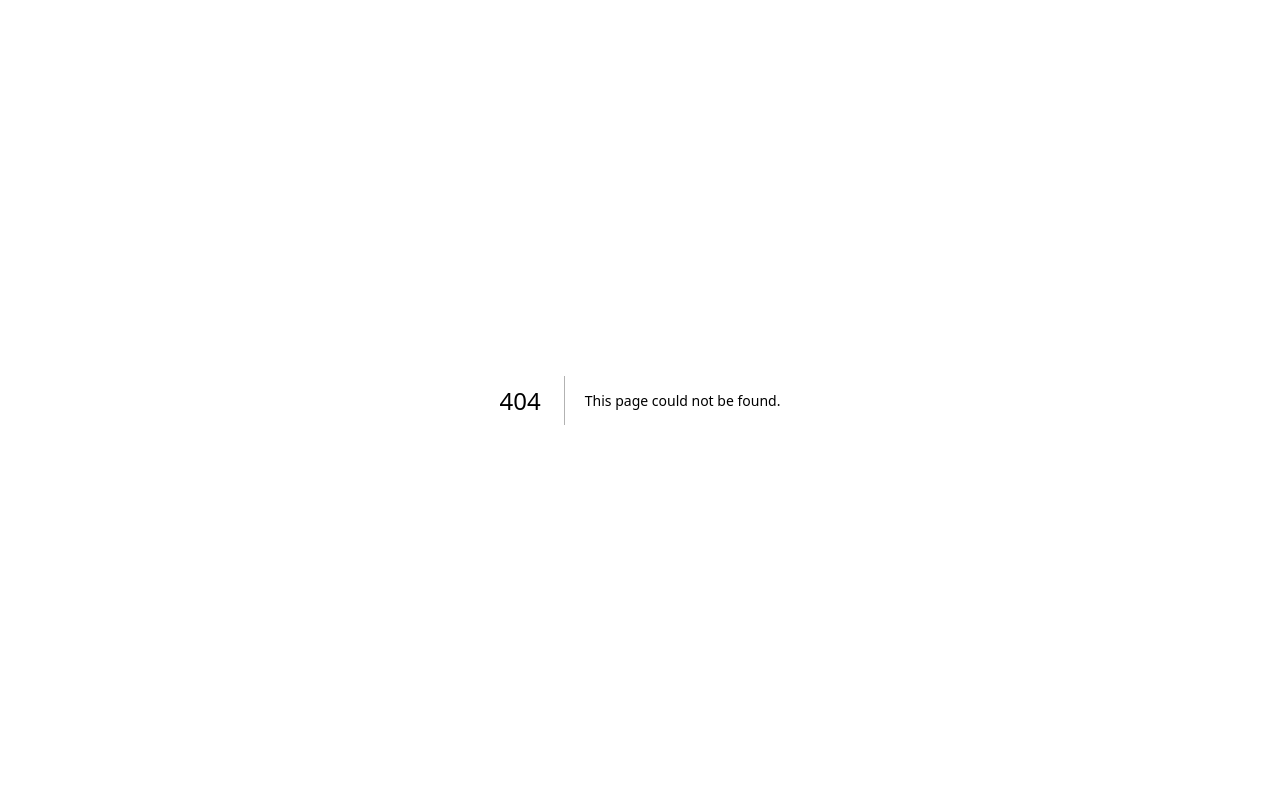
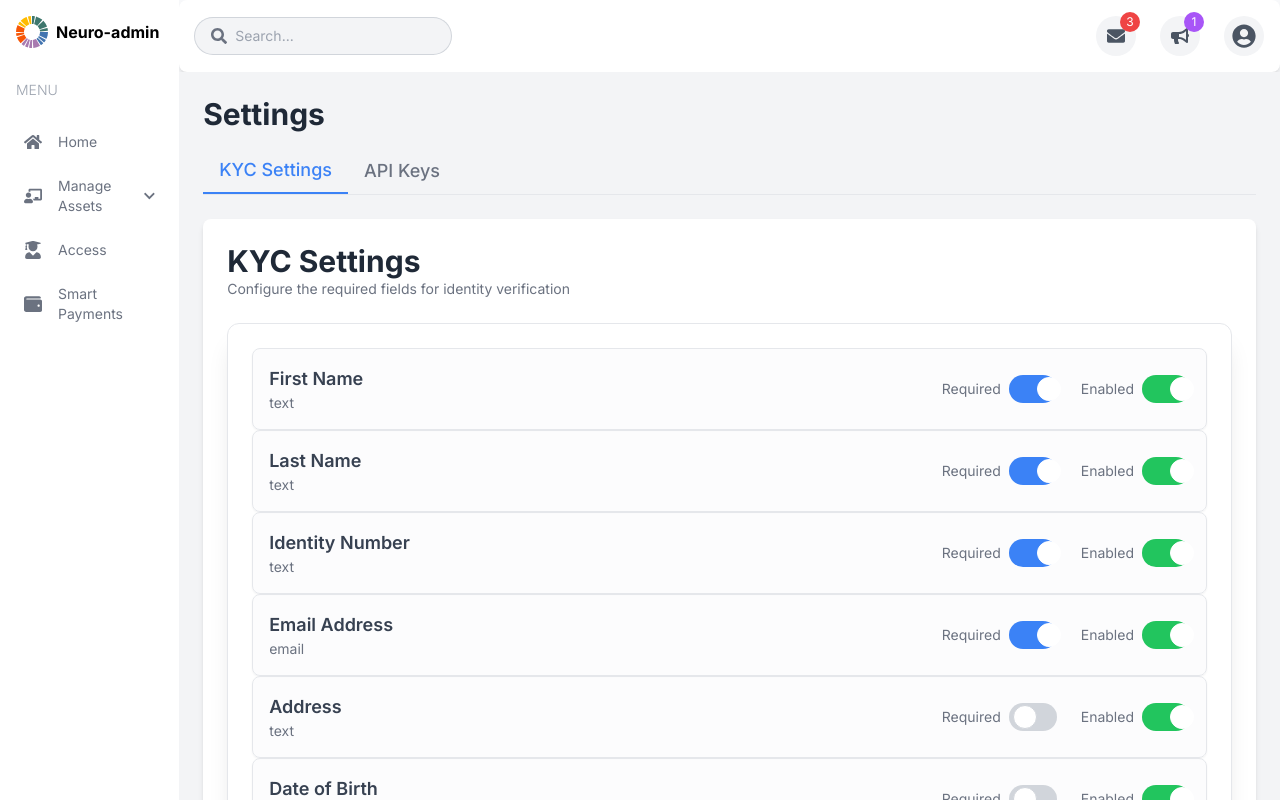
Before and after one commit to Trust-Anchor-Group/Neuro-Admin, a Next.js app: page /settings in a window 1280 px wide. Before the commit this address had no page. Built offline with nearby package versions, Linux system fonts and the light colour scheme.

Commit message:
feat(dashboard) Add Settings page with KYC and API Keys tabs

```diff
--- /dev/null
+++ b/src/app/(dashboard)/settings/page.js
@@ -0,0 +1,36 @@
+"use client";
+
+import { useState } from "react";
+import KYCSettings from "./KYCSettings";
+import APIKeys from "./APIKeys";
+
+export default function SettingsPage() {
+  const [tab, setTab] = useState("kyc");
+
+  return (
+    <div className="p-6 min-h-screen bg-gray-100">
+      <h1 className="text-3xl font-bold text-gray-800 mb-4">Settings</h1>
+
+      {/* Tabs Navigation */}
+      <div className="flex border-b">
+        <button
+          className={`px-4 py-2 text-lg font-medium ${tab === "kyc" ? "border-b-2 border-blue-500 text-blue-500" : "text-gray-500"}`}
+          onClick={() => setTab("kyc")}
+        >
+          KYC Settings
+        </button>
+        <button
+          className={`px-4 py-2 text-lg font-medium ${tab === "api" ? "border-b-2 border-blue-500 text-blue-500" : "text-gray-500"}`}
+          onClick={() => setTab("api")}
+        >
+          API Keys
+        </button>
+      </div>
+
+      {/* Render Selected Tab */}
+      <div className="mt-6 bg-white shadow-md rounded-lg p-6">
+        {tab === "kyc" ? <KYCSettings /> : <APIKeys />}
+      </div>
+    </div>
+  );
+}
```
